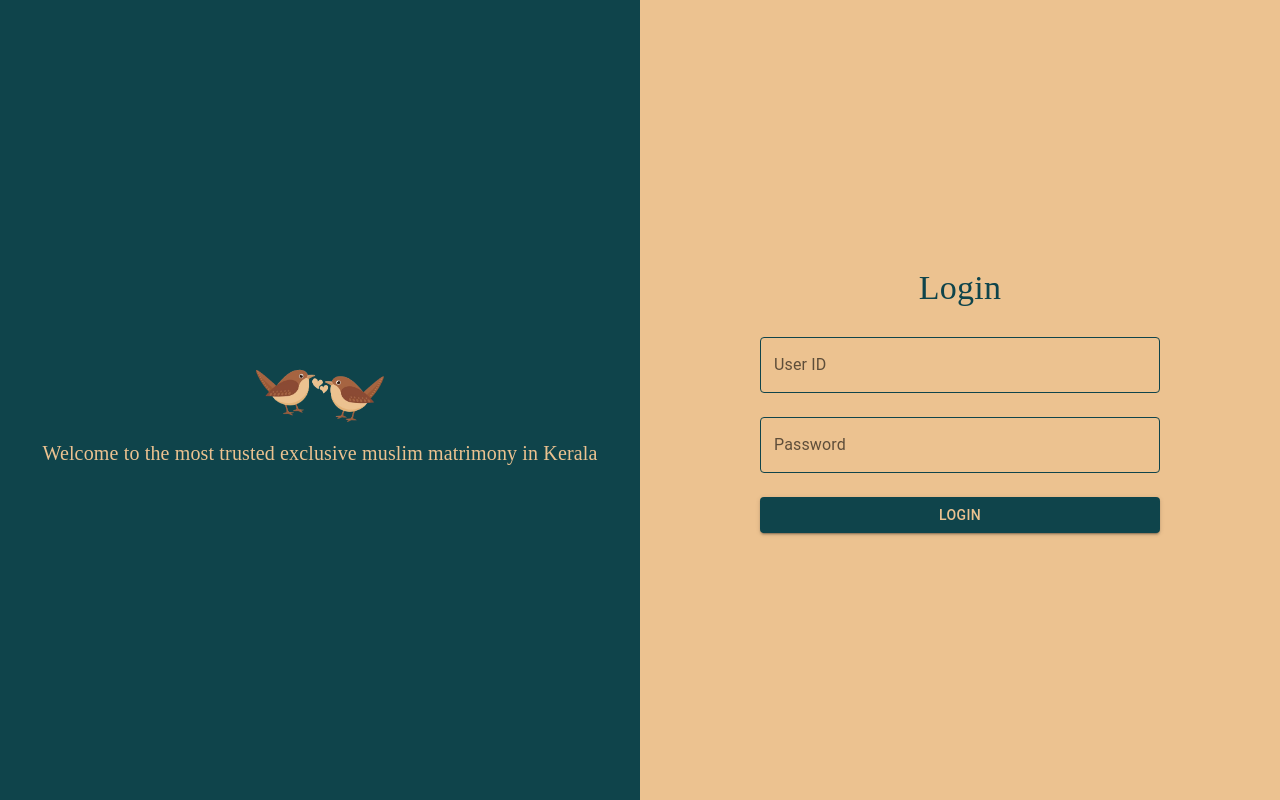
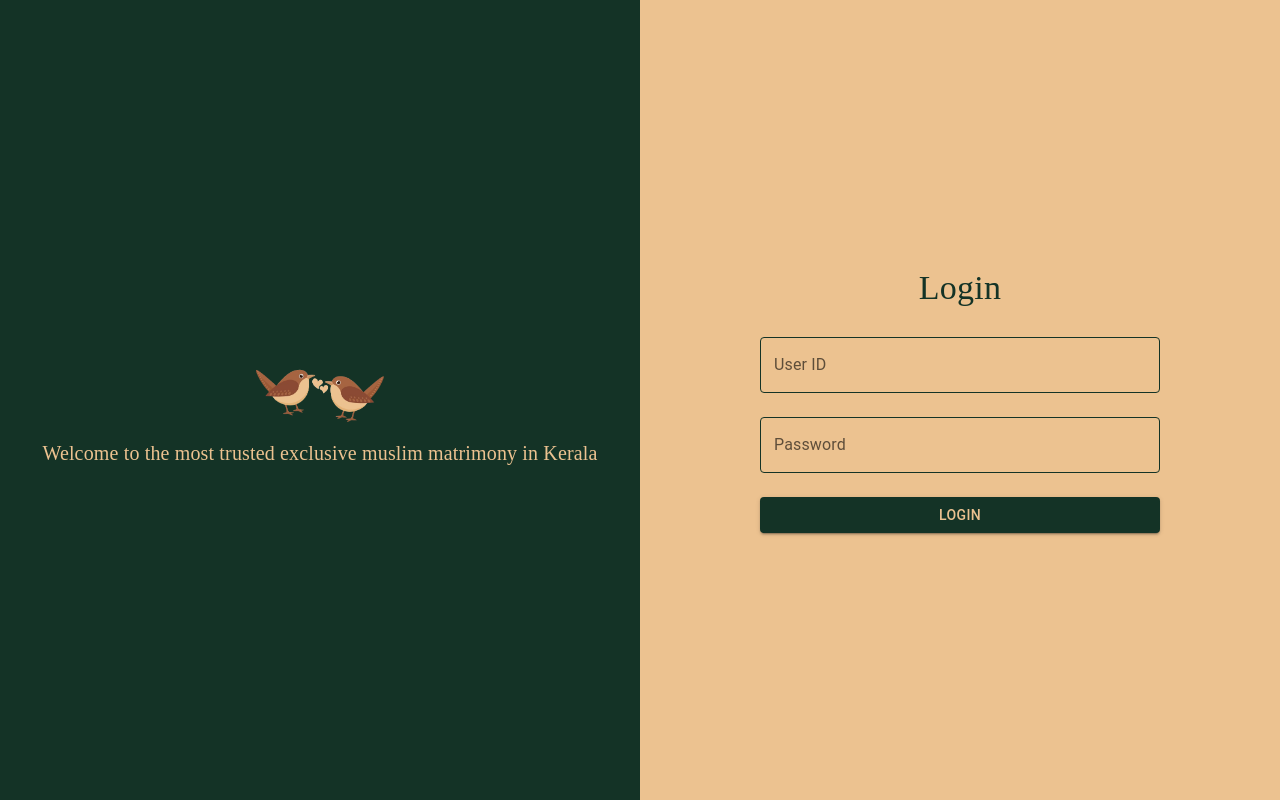
Before and after one commit to munna98/malabar-app, a Next.js app: page / in a window 1280 px wide. Built offline with nearby package versions, Linux system fonts and the light colour scheme.

Commit message:
theme change

```diff
--- a/src/components/LoginForm.js
+++ b/src/components/LoginForm.js
@@ -13,23 +13,23 @@ import { useRouter } from 'next/router';
 
 const StyledTextField = styled(TextField)({
   "& label.Mui-focused": {
-    color: "#0F444B",
+    color: "#143326",
   },
   "& .MuiInput-underline:after": {
-    borderBottomColor: "#0F444B",
+    borderBottomColor: "#143326",
   },
   "& .MuiOutlinedInput-root": {
     "& fieldset": {
-      borderColor: "#0F444B",
+      borderColor: "#143326",
     },
     "&:hover fieldset": {
-      borderColor: "#0F444B",
+      borderColor: "#143326",
     },
     "&.Mui-focused fieldset": {
-      borderColor: "#0F444B",
+      borderColor: "#143326",
     },
     "& input": {
-      color: "#0F444B",
+      color: "#143326",
     },
   },
 });
@@ -75,7 +75,7 @@ const LoginForm = () => {
           justifyContent="center"
           padding="32px"
           sx={{
-            bgcolor: "#0F444B",
+            bgcolor: "#143326",
             width: isSmallScreen ? "100%" : "50%",
             textAlign: "center",
             height: "100%",
@@ -117,7 +117,7 @@ const LoginForm = () => {
               variant="h4"
               gutterBottom
               style={{
-                color: "#0F444B",
+                color: "#143326",
                 fontFamily: "Cinzel Decorative, serif",
               }}
             >
@@ -146,7 +146,7 @@ const LoginForm = () => {
               onClick={handleLogin}
               style={{
                 marginTop: "16px",
-                backgroundColor: "#0F444B",
+                backgroundColor: "#143326",
                 color: "#ECC290",
               }}
             >
--- a/src/theme.js
+++ b/src/theme.js
@@ -4,7 +4,7 @@ import { createTheme } from '@mui/material/styles';
 const theme = createTheme({
   palette: {
     primary: {
-      main: '#0F444B',
+      main: '#143326',
     },
     secondary: {
       main: '#ECC290',
@@ -35,7 +35,7 @@ const theme = createTheme({
       styleOverrides: {
         root: {
           backgroundColor: '#ECC290',
-          color: '#0F444B',
+          color: '#143326',
           '&:hover': {
             backgroundColor: '#d4a16e', // A slightly darker shade for hover effect
           },
--- a/styles/globals.css
+++ b/styles/globals.css
@@ -81,7 +81,7 @@
 
 html,
 body {
-  background-color: #0F444B;
+  background-color: #143326;
   margin: 0;
   font-family: 'Roboto', sans-serif;
 }
```
